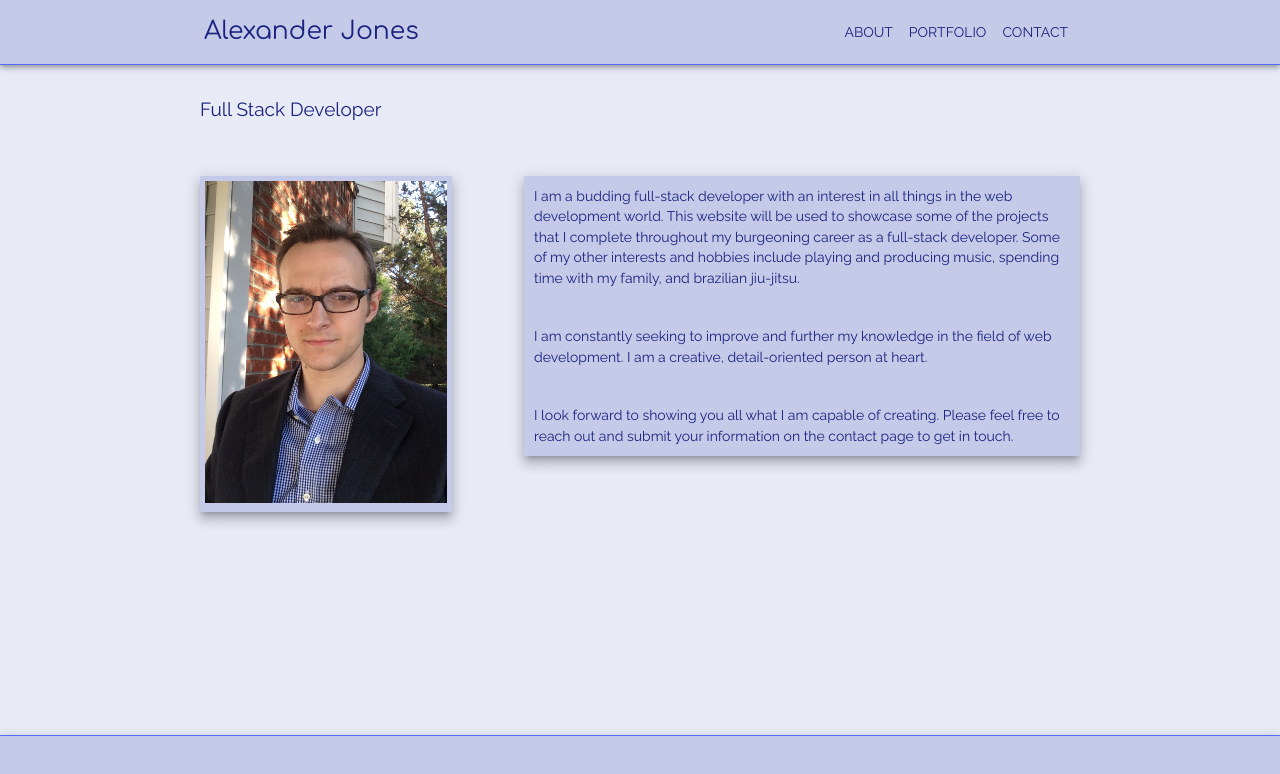
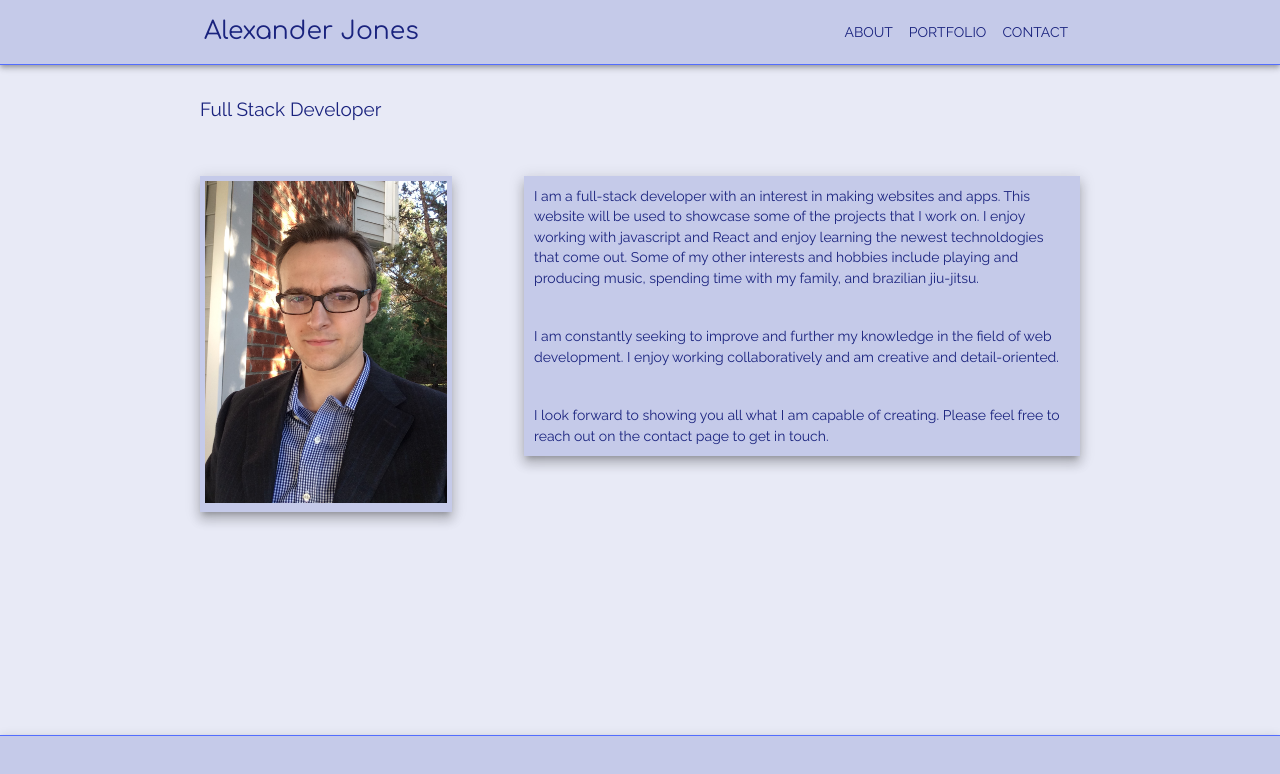
Before and after one commit to alexanderjones19/alexanderjones19.github.io, a React (Create React App) app: page /#/ in a window 1280 px wide. Shown: the top 774 px of the page. Built offline with nearby package versions, Linux system fonts and the light colour scheme.

Commit message:
update about

```diff
--- a/src/components/About/index.js
+++ b/src/components/About/index.js
@@ -85,15 +85,15 @@ const About = (props) => {
         <Grid item xs={12} sm={8}>
           <Paper className={classes.aboutPaper} elevation={8} square={true}>
             <Typography className={classes.aboutText} variant="body1">
-              I am a budding full-stack developer with an interest in all things in the web development world. This website will be used to showcase some of the projects that I complete throughout my burgeoning career as a full-stack developer. Some of my other interests and hobbies include playing and producing music, spending time with my family, and brazilian jiu-jitsu.
+              I am a full-stack developer with an interest in making websites and apps. This website will be used to showcase some of the projects that I work on. I enjoy working with javascript and React and enjoy learning the newest technoldogies that come out. Some of my other interests and hobbies include playing and producing music, spending time with my family, and brazilian jiu-jitsu.
             </Typography>
             <br/>
             <Typography className={classes.aboutText} variant="body1">
-              I am constantly seeking to improve and further my knowledge in the field of web development. I am a creative, detail-oriented person at heart.
+              I am constantly seeking to improve and further my knowledge in the field of web development. I enjoy working collaboratively and am creative and detail-oriented.
             </Typography>
             <br/>
             <Typography className={classes.aboutText} variant="body1">
-              I look forward to showing you all what I am capable of creating. Please feel free to reach out and submit your information on the contact page to get in touch.
+              I look forward to showing you all what I am capable of creating. Please feel free to reach out on the contact page to get in touch.
             </Typography>
           </Paper>
         </Grid>
--- a/src/components/Contact/index.js
+++ b/src/components/Contact/index.js
@@ -60,7 +60,6 @@ const Contact = (props) => {
             Contact
           </Typography>
         </Grid>
-        {/* <div className={classes.contactContainer}> */}
         <Grid container className={classes.contactContainer} justify="center" alignItems="center" spacing={32}>
           <Grid item xs={12} sm={6} md={3} className={classes.contactItems}>
             <a href="/images/Resume.pdf" target="_blank">
@@ -98,7 +97,6 @@ const Contact = (props) => {
               </Tooltip>
             </a>
           </Grid>
-        {/* </div> */}
         </Grid>
       </Grid>
     </div>
--- a/src/components/Portfolio/index.js
+++ b/src/components/Portfolio/index.js
@@ -26,7 +26,6 @@ const styles = theme => ({
     }
   },
   card: {
-    // maxHeight: 345,
     marginTop: 20
   },
   media: {
@@ -34,7 +33,7 @@ const styles = theme => ({
     objectPosition: 'top'
   },
   cardButtons: {
-    // width: '50%',
+    color: theme.palette.primary.contrastText,
     transition: 'color 0.75s ease',
     '&:hover': {
       color: theme.palette.secondary.dark,
@@ -48,7 +47,6 @@ const styles = theme => ({
     borderBottom: `1px solid ${theme.palette.secondary.dark}`
   },
   cardActions: {
-    // padding: 0,
     justifyContent: 'space-evenly',
     backgroundColor: theme.palette.primary.main,
     color: theme.palette.primary.contrastText
```
